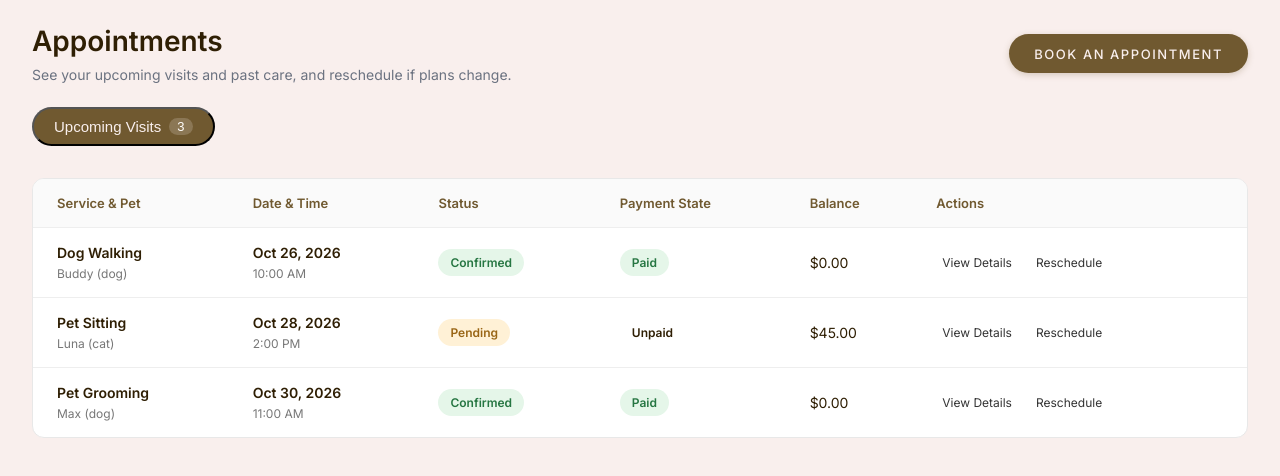
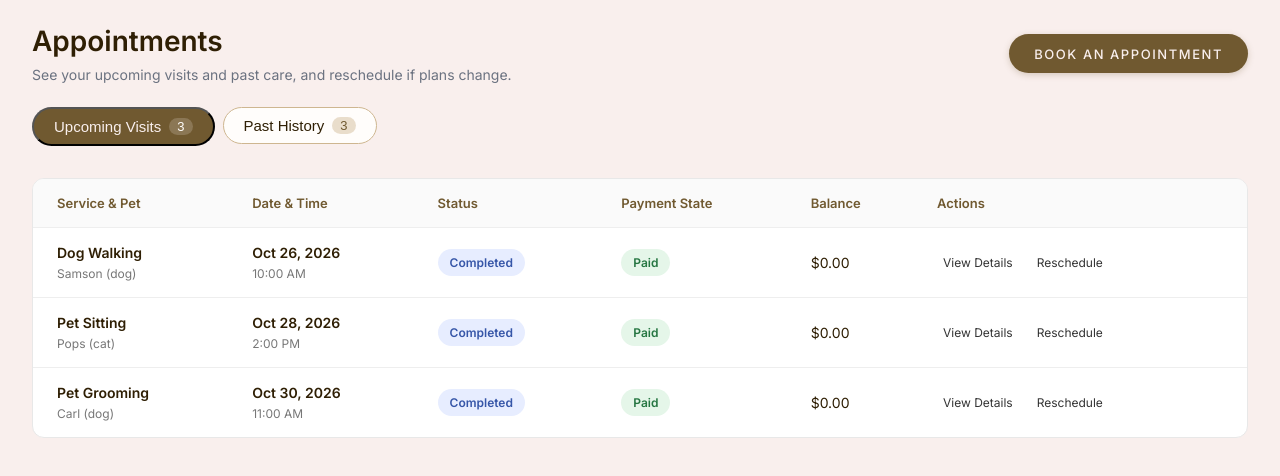
Before and after one commit to ttan815/EtherealPetSitting, a React (Vite) app in the folder client/: page /customer-dashboard in a window 1280 px wide. Shown: the top 476 px of the page. Built offline with nearby package versions, Linux system fonts and the light colour scheme; no server answers; a web font is replaced by a local one.

Commit message:
Added in changes for past history, alongside actions change.

```diff
--- a/client/src/components/customer-dashboard/view-appointment/AppointmentAction.jsx
+++ b/client/src/components/customer-dashboard/view-appointment/AppointmentAction.jsx
@@ -1,6 +1,6 @@
 import "../../../styles/customer-dashboard/view-appointment/AppointmentAction.css";
 
-function AppointmentAction({ appointment, setCurrentView, setAppointmentId, onReschedule }) {
+function AppointmentAction({ activeFilter, appointment, setCurrentView, setAppointmentId, onReschedule }) {
   function handleViewDetails() {
     setAppointmentId(`${appointment.id}`);
     setCurrentView("appointment-detail");
@@ -12,6 +12,7 @@ function AppointmentAction({ appointment, setCurrentView, setAppointmentId, onRe
   }
 
   return (
+    activeFilter === "upcoming" ? (
       <div className="appointment-actions">
         <button
           type="button"
@@ -29,6 +30,19 @@ function AppointmentAction({ appointment, setCurrentView, setAppointmentId, onRe
           Reschedule
         </button>
       </div>
+    ) :
+      (
+        <div className="appointment-actions">
+          <button
+            type="button"
+            className="appointment-action-btn"
+            onClick={handleViewDetails}
+          >
+            View Details
+          </button>
+        </div>
+      )
+
   );
 }
 
--- a/client/src/components/customer-dashboard/view-appointment/AppointmentRow.jsx
+++ b/client/src/components/customer-dashboard/view-appointment/AppointmentRow.jsx
@@ -2,7 +2,7 @@ import AppointmentStatus from "./AppointmentStatus";
 import AppointmentAction from "./AppointmentAction";
 import "../../../styles/customer-dashboard/view-appointment/AppointmentRow.css";
 
-function AppointmentRow({ appointment, setCurrentView, setAppointmentId, onReschedule}) {
+function AppointmentRow({ activeFilter, appointment, setCurrentView, setAppointmentId, onReschedule }) {
   return (
     <tr className="appointment-row">
       <td>
@@ -33,6 +33,7 @@ function AppointmentRow({ appointment, setCurrentView, setAppointmentId, onResch
 
       <td>
         <AppointmentAction
+          activeFilter={activeFilter}
           appointment={appointment}
           setCurrentView={setCurrentView}
           setAppointmentId={setAppointmentId}
--- a/client/src/components/customer-dashboard/view-appointment/AppointmentTable.jsx
+++ b/client/src/components/customer-dashboard/view-appointment/AppointmentTable.jsx
@@ -13,7 +13,7 @@ import "../../../styles/customer-dashboard/view-appointment/AppointmentTable.css
 * balance: "$0.00",
 * petType: "dog"
 */
-function AppointmentsTable( {appointments, setCurrentView, setAppointmentId, onReschedule}) {
+function AppointmentsTable({ activeFilter, appointments, setCurrentView, setAppointmentId, onReschedule }) {
   return (
     <div className="appointments-table-wrapper">
       <table className="appointments-table">
@@ -32,6 +32,7 @@ function AppointmentsTable( {appointments, setCurrentView, setAppointmentId, onR
           {appointments.map((appointment) => (
             <AppointmentRow
               key={appointment.id}
+              activeFilter={activeFilter}
               appointment={appointment}
               setCurrentView={setCurrentView}
               setAppointmentId={setAppointmentId}
--- /dev/null
+++ b/client/src/components/customer-dashboard/view-appointment/PastVisitButton.jsx
@@ -0,0 +1,79 @@
+import { useState, useEffect } from "react";
+
+function PastVisitButton({ onAppointmentsLoaded, activeFilter, setActiveFilter }) {
+    const [loading, setLoading] = useState(false);
+    const [loaded, setLoaded] = useState(false);
+
+    // Temporary data until the API is connected
+    const tempAppointments = [
+        {
+            id: 1,
+            petName: "Samson",
+            service: "Dog Walking",
+            date: "Oct 26, 2026",
+            time: "10:00 AM",
+            status: "Completed",
+            paymentStatus: "Paid",
+            balance: "$0.00",
+            petType: "dog"
+        },
+        {
+            id: 2,
+            petName: "Pops",
+            service: "Pet Sitting",
+            date: "Oct 28, 2026",
+            time: "2:00 PM",
+            status: "Completed",
+            paymentStatus: "Paid",
+            balance: "$0.00",
+            petType: "cat"
+        },
+        {
+            id: 3,
+            petName: "Carl",
+            service: "Pet Grooming",
+            date: "Oct 30, 2026",
+            time: "11:00 AM",
+            status: "Completed",
+            paymentStatus: "Paid",
+            balance: "$0.00",
+            petType: "dog"
+        },
+    ];
+
+    function loadAppointment() {
+        // Later, replace this with an API request.
+        onAppointmentsLoaded(tempAppointments);
+        setLoaded(true);
+        setLoading(false);
+    }
+
+    function handleClick() {
+        setActiveFilter("past")
+        setLoading(true);
+        loadAppointment();
+    }
+
+    // Upon Rendered, Automatically Loaded Table with Upcoming Appointment
+    useEffect(() => { loadAppointment() }, [])
+
+    return (
+        <button className={activeFilter === "past" ? "tab-pill-active" : "tab-pill"}
+            onClick={handleClick}
+            disabled={loading}
+        >
+            <div className={activeFilter === "past" ? "upcoming-visits" : "upcoming-visits-inactive"}>
+                Past History
+            </div>
+
+            <div className={activeFilter === "upcoming" ? "counter-badge-inactive" : "counter-badge"}>
+                <div className={activeFilter === "upcoming" ? "number-inactive" : "number"}>
+                    {loaded ? tempAppointments.length : 3}
+                </div>
+            </div>
+
+        </button>
+    );
+}
+
+export default PastVisitButton
--- a/client/src/components/customer-dashboard/view-appointment/ViewAppointmentSection.jsx
+++ b/client/src/components/customer-dashboard/view-appointment/ViewAppointmentSection.jsx
@@ -1,18 +1,18 @@
 import { useState } from "react"
 import ViewAppointmentHeader from "./ViewAppointmentHeader";
+import PastVisitButton from "./PastVisitButton";
 import "../../../styles/customer-dashboard/view-appointment/ViewAppointmentSection.css"
 import UpcomingVisitButton from "./UpcomingVisitButton";
 import AppointmentTable from "./AppointmentTable"
 import AppointmentDetail from "./appointment-detail/AppointmentDetail";
 import RescheduleAppointment from "./reschedule-appointment/RescheduleAppointment";
 
-function MainContent( {setCurrentView, setAppointmentId, onReschedule} ) {
+function MainContent({ activeFilter, setActiveFilter, setCurrentView, setAppointmentId, onReschedule }) {
     const [appointments, setAppointments] = useState([]);
-    const [activeFilter, setActiveFilter] = useState("upcoming");
 
     return (
         <section className="view-appointment-section">
-            <ViewAppointmentHeader/>
+            <ViewAppointmentHeader />
 
             {/* Filter Option */}
             <div className="tab-filter-navigation">
@@ -21,10 +21,16 @@ function MainContent( {setCurrentView, setAppointmentId, onReschedule} ) {
                     activeFilter={activeFilter}
                     setActiveFilter={setActiveFilter}
                 />
+                <PastVisitButton
+                    onAppointmentsLoaded={setAppointments}
+                    activeFilter={activeFilter}
+                    setActiveFilter={setActiveFilter}
+                />
             </div>
 
             {/* Appointments table*/}
             <AppointmentTable
+                activeFilter={activeFilter}
                 appointments={appointments}
                 setCurrentView={setCurrentView}
                 setAppointmentId={setAppointmentId}
@@ -34,9 +40,10 @@ function MainContent( {setCurrentView, setAppointmentId, onReschedule} ) {
     );
 }
 
-function Detail( {setCurrentView, appointmentId, onReschedule} ) {
+function Detail({ activeFilter, setCurrentView, appointmentId, onReschedule }) {
     return (
         <AppointmentDetail
+            activeFilter={activeFilter}
             setCurrentView={setCurrentView}
             appointmentId={appointmentId}
             onReschedule={() => onReschedule(appointmentId, "appointment-detail")}
@@ -48,6 +55,7 @@ function ViewAppointmentSection() {
     const [currentView, setCurrentView] = useState("main");
     const [appointmentId, setAppointmentId] = useState("");
     const [previousView, setPreviousView] = useState("main");
+    const [activeFilter, setActiveFilter] = useState("upcoming");
 
     function handleReschedule(id, returnView) {
         setAppointmentId(`${id}`);
@@ -55,23 +63,26 @@ function ViewAppointmentSection() {
         setCurrentView("reschedule");
     }
 
-    if(currentView === "main")
+    if (currentView === "main")
         return (
             <MainContent
+                activeFilter={activeFilter}
+                setActiveFilter={setActiveFilter}
                 setCurrentView={setCurrentView}
                 setAppointmentId={setAppointmentId}
                 onReschedule={(id) => handleReschedule(id, "main")}
             />
         );
-    else if(currentView === "appointment-detail")
+    else if (currentView === "appointment-detail")
         return (
             <Detail
+                activeFilter={activeFilter}
                 setCurrentView={setCurrentView}
                 appointmentId={appointmentId}
                 onReschedule={handleReschedule}
             />
         );
-    else if(currentView === "reschedule")
+    else if (currentView === "reschedule")
         return (
             <RescheduleAppointment
                 appointmentId={appointmentId}
```
Also changed, not shown: client/src/components/customer-dashboard/view-appointment/UpcomingVisitButton.jsx (+6 -6 lines), client/src/components/customer-dashboard/view-appointment/appointment-detail/AppointmentDetail.jsx (+8 -8 lines). Lines whose indentation alone changed are shown as unchanged.
